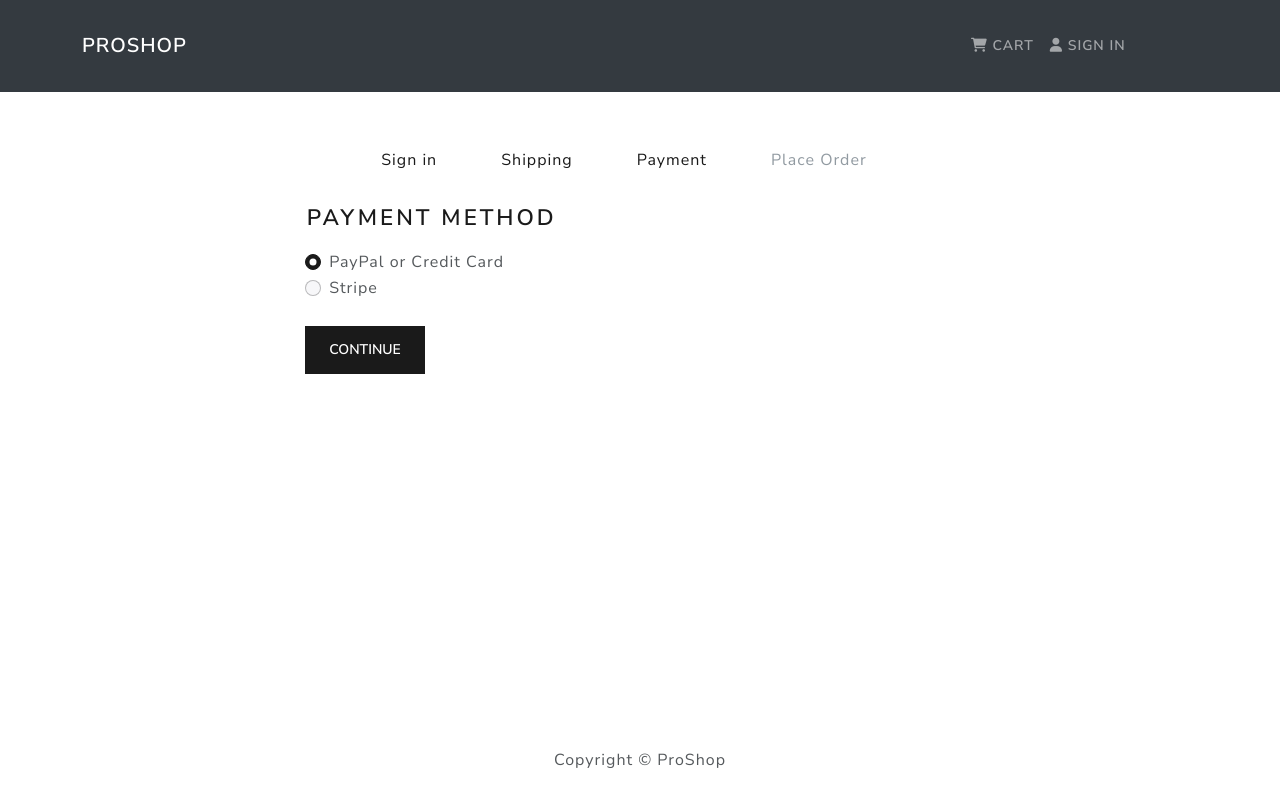
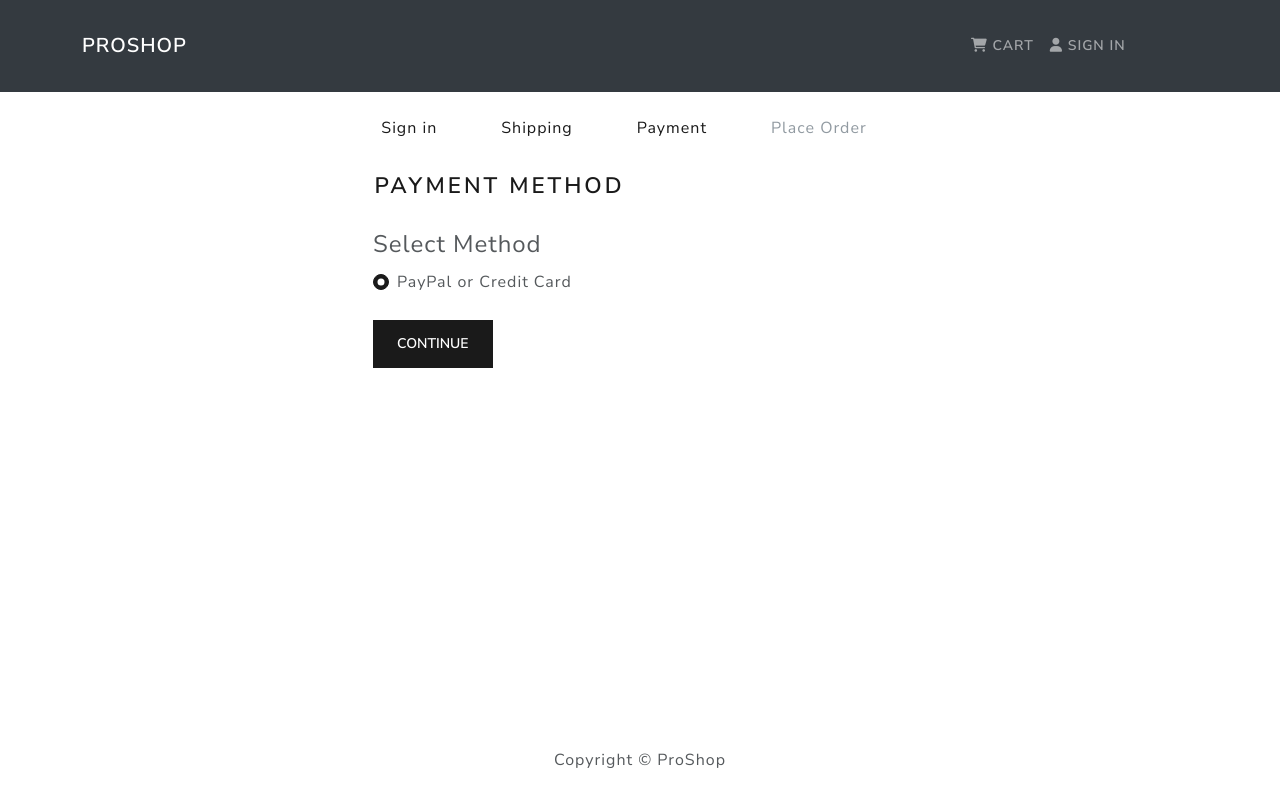
Before and after one commit to Dennisoshak/eCommerce-app, a React (Create React App) app in the folder client/: page /payment in a window 1280 px wide. Built offline with nearby package versions, Linux system fonts and the light colour scheme.

Commit message:
changes made for the section 9

```diff
--- a/client/src/App.js
+++ b/client/src/App.js
@@ -21,13 +21,13 @@ function App() {
           <Routes>
             <Route path="/" element={<HomeScreen />} />
             <Route path="/login" element={<LoginScreen />} />
+            <Route path="/register" element={<RegisterScreen />} />
             <Route path="/profile" element={<ProfileScreen />} />
-            <Route path="/register" element={<RegisterScreen />} />
+            <Route path="/product/:id" element={<ProductScreen />} />
+            <Route path="/cart" element={<CartScreen />} />
             <Route path="/cart/:id" element={<CartScreen />} />
-            <Route path="/cart" element={<CartScreen />} />
-            <Route path="/product/:id" element={<ProductScreen />} />
+            <Route path="/shipping" element={<ShippingScreen />} />
             <Route path="/payment" element={<PaymentScreen />} />
-            <Route path="/shipping" element={<ShippingScreen />} />
           </Routes>
         </Container>
       </main>
--- a/client/src/index.css
+++ b/client/src/index.css
@@ -1,19 +1,13 @@
-
-
 main {
   min-height: 80vh;
 }
 .navbar-nav {
-  margin-left:76%;
+  margin-left: 76%;
 }
-h1{
-  font-size:1.4rem;
-padding:0.1rem;
+h1 {
+  font-size: 1.4rem;
+  padding: 0.1rem;
 }
 Link {
   text-decoration: none;
 }
-.shipping {
-  width:60%;
-  margin:2rem 20%;
-}
--- a/client/src/screens/PaymentScreen.js
+++ b/client/src/screens/PaymentScreen.js
@@ -5,6 +5,7 @@ import { useDispatch, useSelector } from "react-redux";
 import CheckoutSteps from "../components/CheckoutSteps";
 import { savePaymentMethod } from "../actions/cartActions";
 import "../index.css";
+import FormContainer from "../components/FormContainer";
 
 const PaymentScreen = () => {
   const cart = useSelector((state) => state.cart);
@@ -24,12 +25,13 @@ const PaymentScreen = () => {
     navigate("/placeorder");
   };
   return (
-    <Form className="shipping" onSubmit={submitHandler}>
+    <>
       <CheckoutSteps step1 step2 step3 />
-      <h1>Payment Method</h1>
+      <FormContainer>
+        <h1 className="mb-4">Payment Method</h1>
+        <Form onSubmit={submitHandler}>
           <Form.Group>
-        <Form.Label as="legend"></Form.Label>
-
+            <Form.Label as="legend">Select Method</Form.Label>
             <Col>
               <Form.Check
                 type="radio"
@@ -38,20 +40,24 @@ const PaymentScreen = () => {
                 name="paymentMethod"
                 value="PayPal"
                 checked
-            onChange={(e) => setPaymentMethod(e.target.value)}></Form.Check>
-          <Form.Check
+                onChange={(e) => setPaymentMethod(e.target.value)}
+              ></Form.Check>
+              {/* <Form.Check
                 type="radio"
                 label="Stripe"
                 id="Stripe"
                 name="paymentMethod"
                 value="Stripe"
-            onChange={(e) => setPaymentMethod(e.target.value)}></Form.Check>
+                onChange={(e) => setPaymentMethod(e.target.value)}
+              ></Form.Check> */}
             </Col>
           </Form.Group>
           <Button className="mt-4" type="submit" variant="primary">
             Continue
           </Button>
         </Form>
+      </FormContainer>
+    </>
   );
 };
 
--- a/client/src/screens/ShippingScreen.js
+++ b/client/src/screens/ShippingScreen.js
@@ -4,18 +4,19 @@ import { Row, Col, Form, Container, Button } from "react-bootstrap";
 import { useDispatch, useSelector } from "react-redux";
 import CheckoutSteps from "../components/CheckoutSteps";
 import { saveShippingAddress } from "../actions/cartActions";
+import FormContainer from "../components/FormContainer";
 import "../index.css";
 
 const ShippingScreen = () => {
   const cart = useSelector((state) => state.cart);
-  const { ShippingAddress } = cart;
+  const { shippingAddress } = cart;
   const dispatch = useDispatch();
   const navigate = useNavigate();
 
-  const [address, setAddress] = useState(ShippingAddress.address);
-  const [city, setCity] = useState(ShippingAddress.city);
-  const [postalCode, setPostalCode] = useState(ShippingAddress.postalCode);
-  const [country, setCountry] = useState(ShippingAddress.country);
+  const [address, setAddress] = useState(shippingAddress.address);
+  const [city, setCity] = useState(shippingAddress.city);
+  const [postalCode, setPostalCode] = useState(shippingAddress.postalCode);
+  const [country, setCountry] = useState(shippingAddress.country);
 
   const submitHandler = (e) => {
     e.preventDefault();
@@ -23,9 +24,11 @@ const ShippingScreen = () => {
     navigate("/payment");
   };
   return (
+    <>
+      <CheckoutSteps step1 step2 />
+      <FormContainer>
+        <h1>Shipping</h1>
         <Form className="shipping" onSubmit={submitHandler}>
-      <CheckoutSteps step1 step2 />
-      <h1>Shipping</h1>
           <Form.Group controlId="address">
             <Form.Label>address</Form.Label>
             <Form.Control
@@ -33,39 +36,45 @@ const ShippingScreen = () => {
               placeholder="Enter address"
               value={address}
               required
-          onChange={(e) => setAddress(e.target.value)}></Form.Control>
+              onChange={(e) => setAddress(e.target.value)}
+            ></Form.Control>
           </Form.Group>
           <Form.Group controlId="city">
-        <Form.Label>city</Form.Label>
+            <Form.Label>City</Form.Label>
             <Form.Control
               type="text"
-          placeholder="Enter city"
+              placeholder="Enter City"
               value={city}
               required
-          onChange={(e) => setCity(e.target.value)}></Form.Control>
+              onChange={(e) => setCity(e.target.value)}
+            ></Form.Control>
           </Form.Group>
           <Form.Group controlId="postalCode">
-        <Form.Label>postalCode</Form.Label>
+            <Form.Label>Postal Code</Form.Label>
             <Form.Control
               type="text"
-          placeholder="Enter postal code"
+              placeholder="Enter Postal Code"
               value={postalCode}
               required
-          onChange={(e) => setPostalCode(e.target.value)}></Form.Control>
+              onChange={(e) => setPostalCode(e.target.value)}
+            ></Form.Control>
           </Form.Group>
           <Form.Group controlId="country">
-        <Form.Label>country</Form.Label>
+            <Form.Label>Country</Form.Label>
             <Form.Control
               type="text"
-          placeholder="Enter country"
+              placeholder="Enter Country"
               value={country}
               required
-          onChange={(e) => setCountry(e.target.value)}></Form.Control>
+              onChange={(e) => setCountry(e.target.value)}
+            ></Form.Control>
           </Form.Group>
           <Button className="mt-4" type="submit" variant="primary">
             Continue
           </Button>
         </Form>
+      </FormContainer>
+    </>
   );
 };
 
--- a/client/src/store.js
+++ b/client/src/store.js
@@ -37,9 +37,11 @@ const shippingAddressFromStorage = localStorage.getItem("shippingAddress")
   ? JSON.parse(localStorage.getItem("shippingAddress"))
   : {};
 const initialState = {
-  cart: { cartItems: cartItemsFromStorage },
+  cart: {
+    cartItems: cartItemsFromStorage,
+    shippingAddress: shippingAddressFromStorage,
+  },
   userLogin: { userInfo: userInfoFromStorage },
-  shippingAddress: shippingAddressFromStorage,
 };
 const middleware = [thunk];
 const store = createStore(
```
Lines whose indentation alone changed are shown as unchanged.
